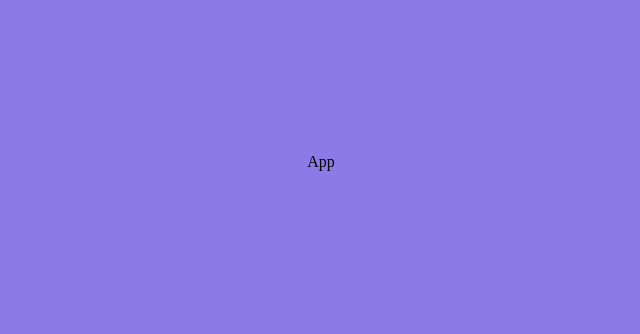
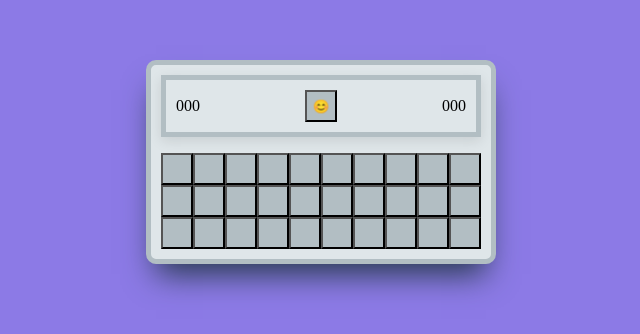
Before and after one commit to Yongveloper/minesweeper, a React (Vite) app: page / in a window 1280 px wide. Shown: the part 246-580 px from the top of the page, without its empty margins (319-959 px from the left). Built offline with nearby package versions, Linux system fonts and the light colour scheme.

Commit message:
feat: Board컴포넌트 스타일링

```diff
--- a/src/App.tsx
+++ b/src/App.tsx
@@ -1,5 +1,26 @@
+import styled from 'styled-components';
+import Header from './components/Header';
+import Board from './components/Board';
+
+const Container = styled.div`
+  display: flex;
+  flex-direction: column;
+  justify-content: center;
+  gap: 16px;
+  background-color: #dfe6e9;
+  border: 5px solid #b2bec3;
+  border-radius: 10px;
+  padding: 10px;
+  box-shadow: rgb(38, 57, 77) 0px 20px 30px -10px;
+`;
+
 function App() {
-  return <div>App</div>;
+  return (
+    <Container>
+      <Header />
+      <Board />
+    </Container>
+  );
 }
 
 export default App;
--- /dev/null
+++ b/src/components/Board.tsx
@@ -0,0 +1,52 @@
+import styled from 'styled-components';
+
+const Container = styled.div``;
+
+const Row = styled.div`
+  display: flex;
+`;
+
+function Board() {
+  return (
+    <Container>
+      <Row>
+        <button></button>
+        <button></button>
+        <button></button>
+        <button></button>
+        <button></button>
+        <button></button>
+        <button></button>
+        <button></button>
+        <button></button>
+        <button></button>
+      </Row>
+      <Row>
+        <button></button>
+        <button></button>
+        <button></button>
+        <button></button>
+        <button></button>
+        <button></button>
+        <button></button>
+        <button></button>
+        <button></button>
+        <button></button>
+      </Row>
+      <Row>
+        <button></button>
+        <button></button>
+        <button></button>
+        <button></button>
+        <button></button>
+        <button></button>
+        <button></button>
+        <button></button>
+        <button></button>
+        <button></button>
+      </Row>
+    </Container>
+  );
+}
+
+export default Board;
```
